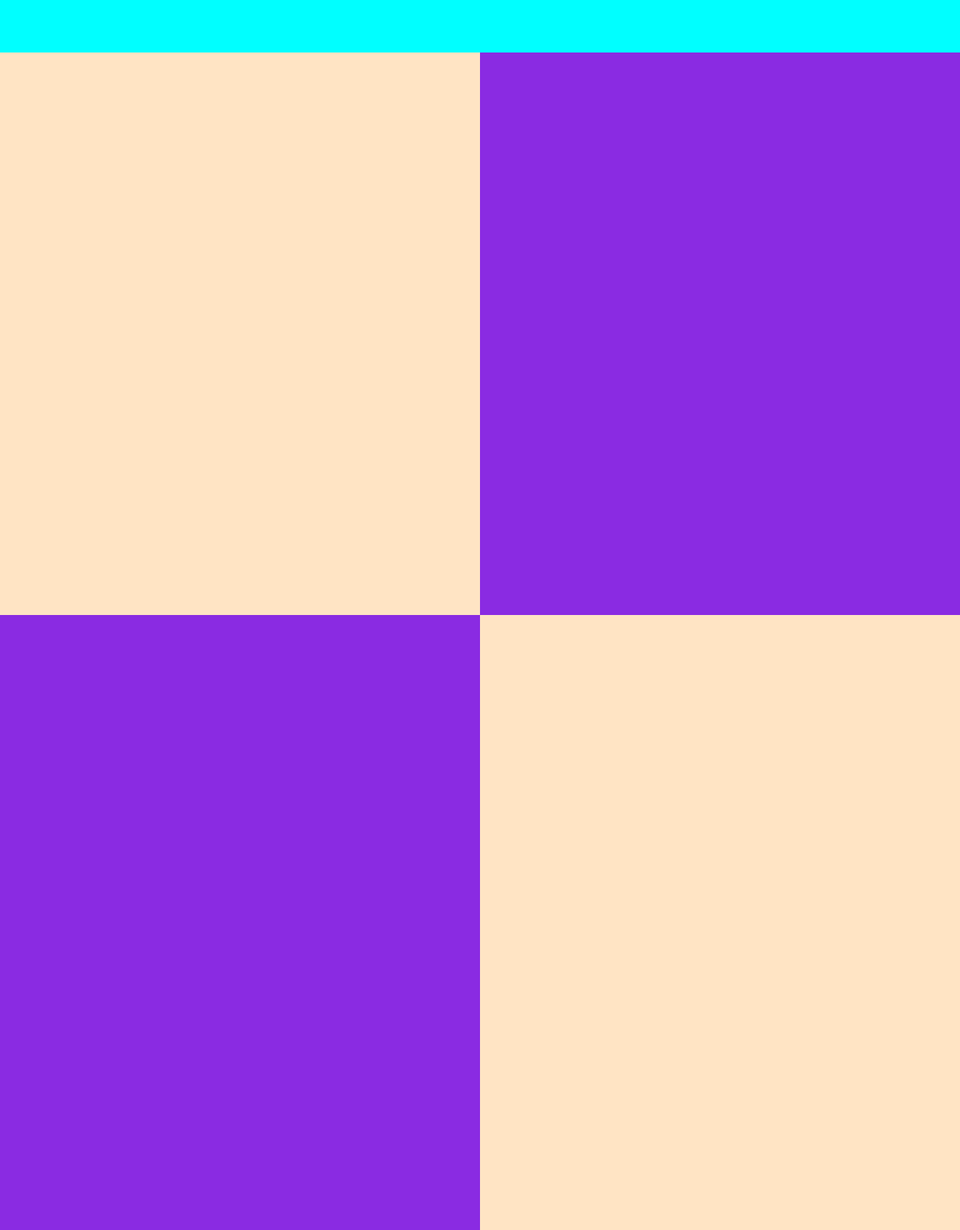
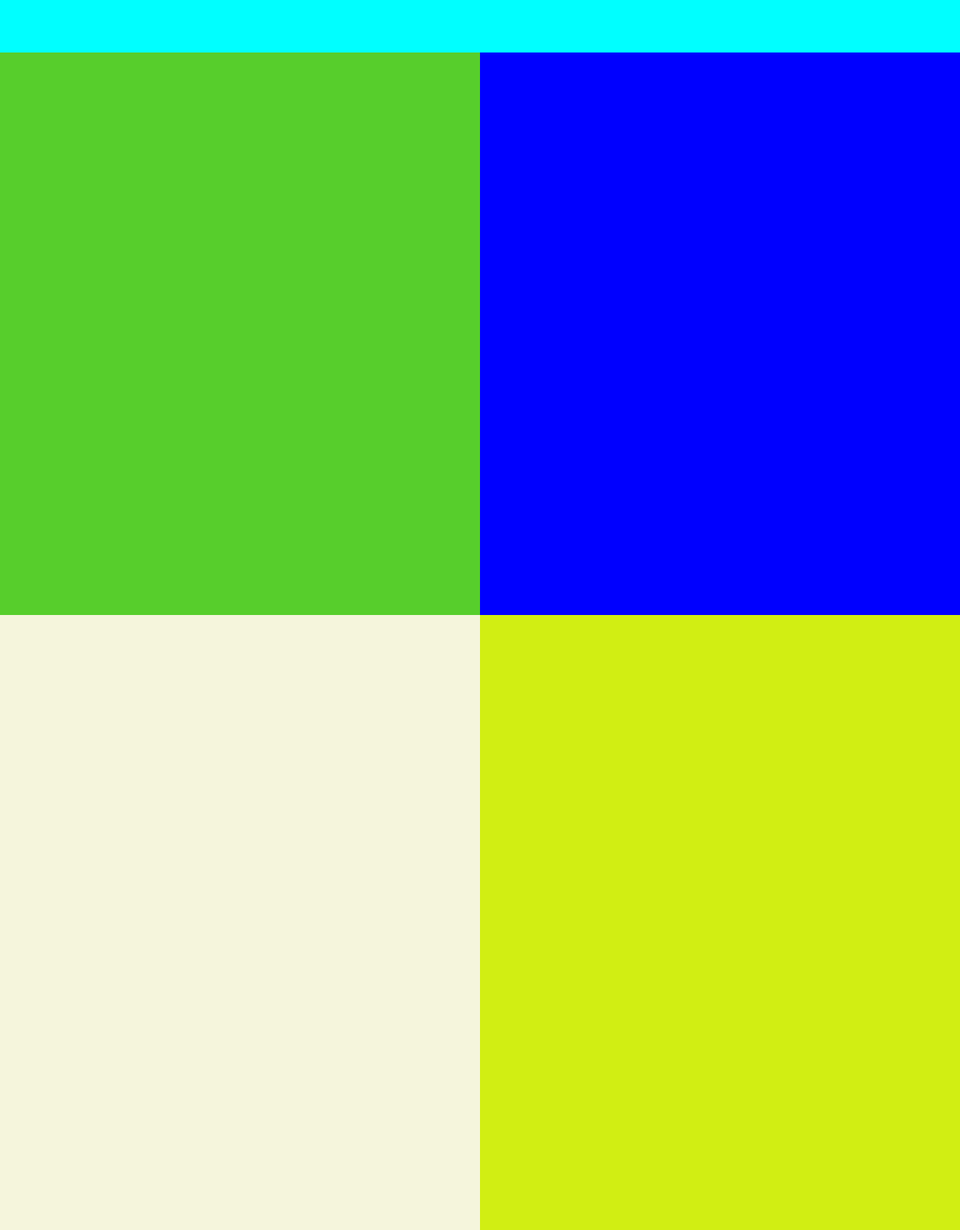
Before and after one commit to Anna-Gomerova/Projector_HW_3_3, a plain HTML site: page index.html in a window 1280 px wide. Shown: the whole page at 75% size. Drawn offline with Linux system fonts and the light colour scheme.

Commit message:
Add grid (at first commit it was flax)

```diff
--- a/index.html
+++ b/index.html
@@ -14,7 +14,7 @@
         <nav>
 
         </nav>
-        <section class="program two_item_section">
+        <!-- <section class="program two_item_section">
             <div class="big_card__text">
 
             </div>
@@ -31,7 +31,29 @@
             </div>
 
 
-        </section>
+        </section> -->
+
+
+        <div class="grid">
+            <section class="program two-item-section">
+                <div class="program__text two-item-section__text">
+
+                </div>
+                <div class="program__picture two-item-section__picture">
+
+                </div>
+            </section>
+            <section class="goal two_item_section">
+                <div class="goal__text two-item-section__text">
+
+                </div>
+                <div class="goal__picture two-item-section__picture">
+
+                </div>
+
+
+            </section>
+        </div>
     </div>
 
 </body>
--- a/style.css
+++ b/style.css
@@ -75,7 +75,7 @@ nav {
     width: 100%;
 }
 
-.two_item_section {
+/* .two_item_section {
     display: flex;
     height: 820px;
 }
@@ -89,7 +89,7 @@ nav {
     background-color: blueviolet;
     flex: 1;
 }
-
+ */
 
 
 .program {
@@ -99,7 +99,7 @@ nav {
 
 /* Desktop */
 
-@media screen and (min-width: 600px) {
+/* @media screen and (min-width: 600px) {
     .two_item_section {
         flex-direction: row;
     }
@@ -107,13 +107,82 @@ nav {
     .two_item_section:nth-of-type(2) {
         flex-direction: row-reverse;
     }
+} */
+
+/* Mobile */
+
+/* @media screen and (max-width: 599px) {
+    .two_item_section {
+        flex-direction: column;
+
+    }
+
+} */
+
+
+.program {
+    width: 100%;
+    height: 820px;
+    display: grid;
+    grid-template-areas: "a b";
+    grid-template-rows: auto;
+    grid-template-columns: 50% 50%;
+
+}
+
+.program__text {
+    grid-area: a;
+    background-color: rgb(87, 206, 44);
+}
+
+.program__picture {
+    grid-area: b;
+    background-color: blue;
+}
+
+.goal {
+    width: 100%;
+    height: 820px;
+    display: grid;
+    grid-template-areas: "c d";
+    grid-template-rows: auto;
+    grid-template-columns: 50% 50%;
+
+}
+
+.goal__text {
+    grid-area: c;
+    background-color: beige;
+}
+
+.goal__picture {
+    grid-area: d;
+    background-color: rgb(209, 238, 19);
 }
 
 /* Mobile */
 
 @media screen and (max-width: 599px) {
-    .two_item_section {
-        flex-direction: column;
+    .program {
+        width: 100%;
+        height: 820px;
+        display: grid;
+        grid-template-areas: "a"
+                             "b";
+        grid-template-rows: auto auto;
+        grid-template-columns: 100%
+
+
+    }
+
+    .goal {
+        width: 100%;
+        height: 820px;
+        display: grid;
+        grid-template-areas: "c"
+                             "d";
+        grid-template-rows: auto auto;
+        grid-template-columns: 100%
 
     }
 
```
